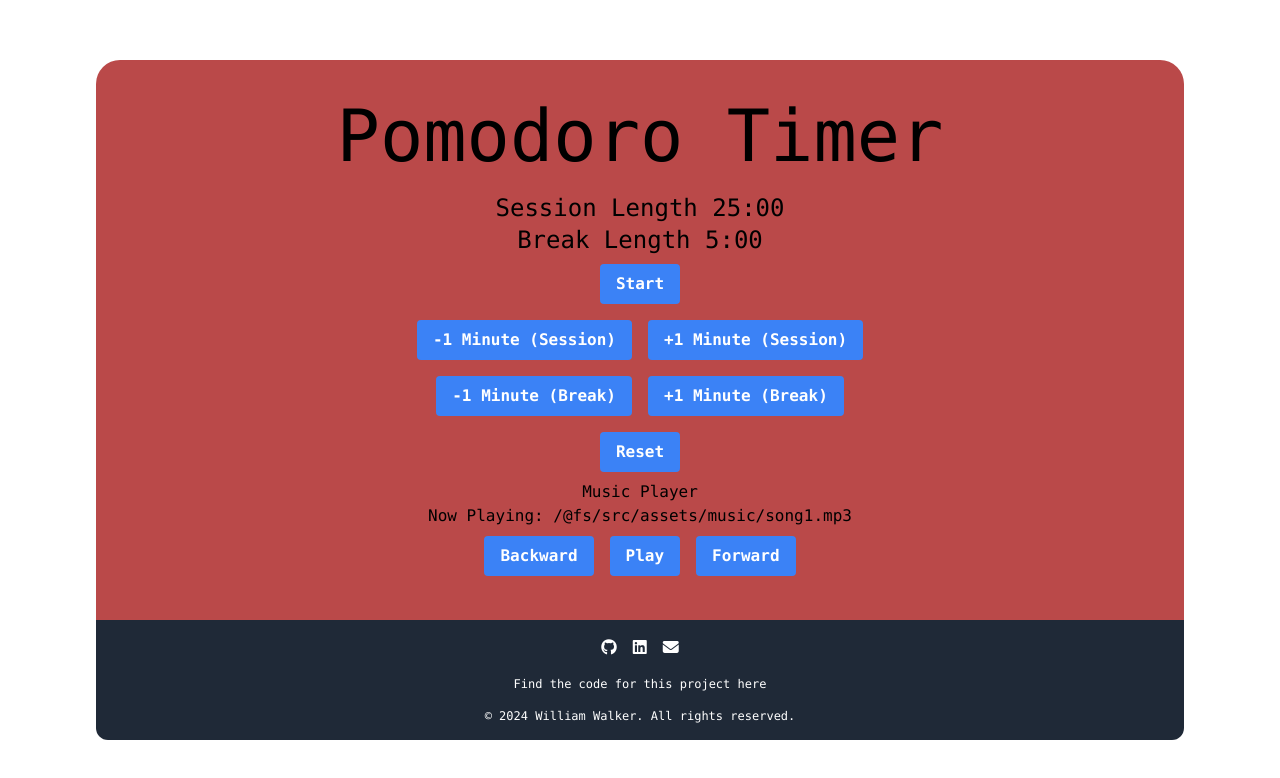
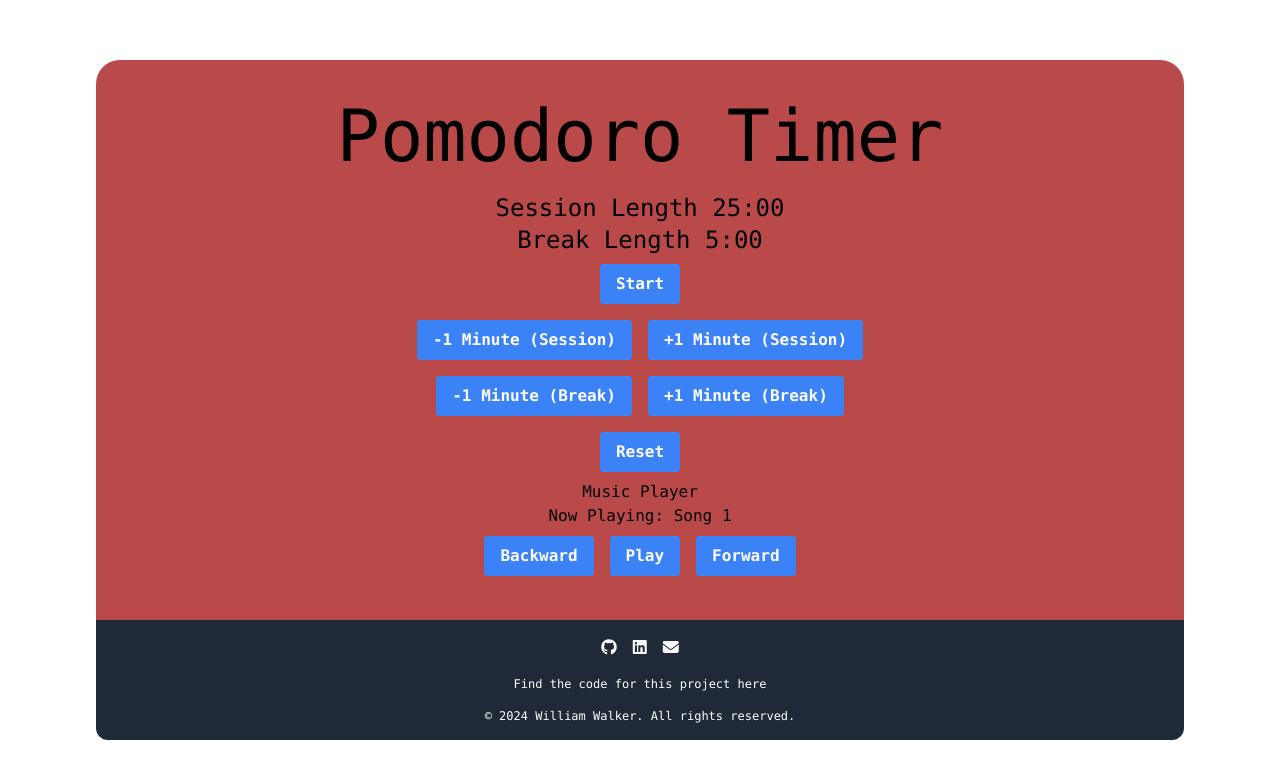
Before and after one commit to Korjubzot/pomodoro-timer, a React (Create React App) app: page / in a window 1280 px wide. Shown: the top 778 px of the page. Built offline with nearby package versions, Linux system fonts and the light colour scheme; no server answers.

Commit message:
Cleaned up some of the music player logic

```diff
--- a/src/components/MusicPlayer/MusicPlayer.js
+++ b/src/components/MusicPlayer/MusicPlayer.js
@@ -1,26 +1,25 @@
 import React, { useState, useEffect } from "react";
 import useSound from "use-sound";
-import { Howl, Howler } from "howler";
 // TODO migrate this component to HowlerJS for improved usability
 
-import song1 from "../../assets/music/song1.mp3";
-import song2 from "../../assets/music/song2.mp3";
-import song3 from "../../assets/music/song3.mp3";
-import song4 from "../../assets/music/song4.mp3";
-import song5 from "../../assets/music/song5.mp3";
-import song6 from "../../assets/music/song6.mp3";
-import song7 from "../../assets/music/song7.mp3";
-import song8 from "../../assets/music/song8.mp3";
-import song9 from "../../assets/music/song9.mp3";
-// This is almost certainly the worst possible way to do this
-// I'm doing it anyways!
-// TODO make this less terrible
+function MusicPlayer() {
+  const songs = [
+    { src: require("../../assets/music/song1.mp3"), title: "Song 1" },
+    { src: require("../../assets/music/song2.mp3"), title: "Song 2" },
+    { src: require("../../assets/music/song3.mp3"), title: "Song 3" },
+    { src: require("../../assets/music/song4.mp3"), title: "Song 4" },
+    { src: require("../../assets/music/song5.mp3"), title: "Song 5" },
+    { src: require("../../assets/music/song6.mp3"), title: "Song 6" },
+    { src: require("../../assets/music/song7.mp3"), title: "Song 7" },
+    { src: require("../../assets/music/song8.mp3"), title: "Song 8" },
+    { src: require("../../assets/music/song9.mp3"), title: "Song 9" },
+  ];
+  // I'd like to think that a professional would never do this, but I know for a fact
+  // that Team Fortress 2 does
 
-function MusicPlayer() {
-  const songs = [song1, song2, song3, song4, song5, song6, song7, song8, song9];
   const [currentSongIndex, setCurrentSongIndex] = useState(0);
   const [isPlaying, setIsPlaying] = useState(false);
-  const [play, { stop }] = useSound(songs[currentSongIndex], { volume: 1 });
+  const [play, { stop }] = useSound(songs[currentSongIndex].src, { volume: 1 });
 
   useEffect(() => {
     if (isPlaying) {
@@ -29,11 +28,6 @@ function MusicPlayer() {
       stop();
     }
   }, [isPlaying, play, stop]);
-
-  // TODO Fix a bug in these handlers that's causing them to stack songs
-  // on top of one another rather than skip forward properly
-  // Probably just need to add a stop() call to the handlers
-  // before changing the track
 
   function trackForwardHandler() {
     console.log("Track forward");
@@ -55,7 +49,9 @@ function MusicPlayer() {
     <div>
       <div>
         <h1 className="text-center">Music Player</h1>
-        <h2 className="text-center">Now Playing: {songs[currentSongIndex]}</h2>
+        <h2 className="text-center">
+          Now Playing: {songs[currentSongIndex].title}
+        </h2>
       </div>
       <div className="flex flex-row justify-center">
         <button className="btn" onClick={trackBackwardHandler}>
```
